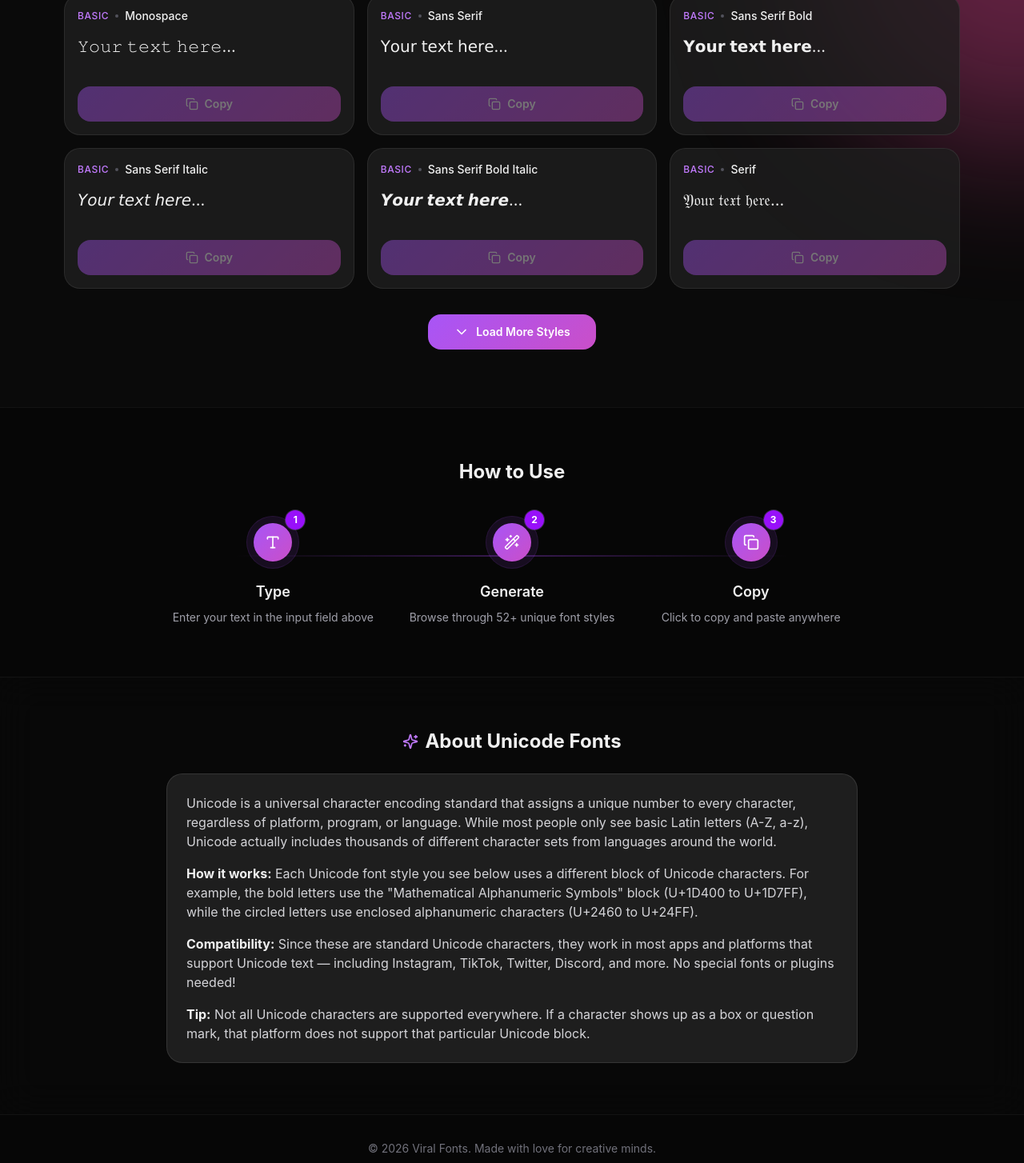
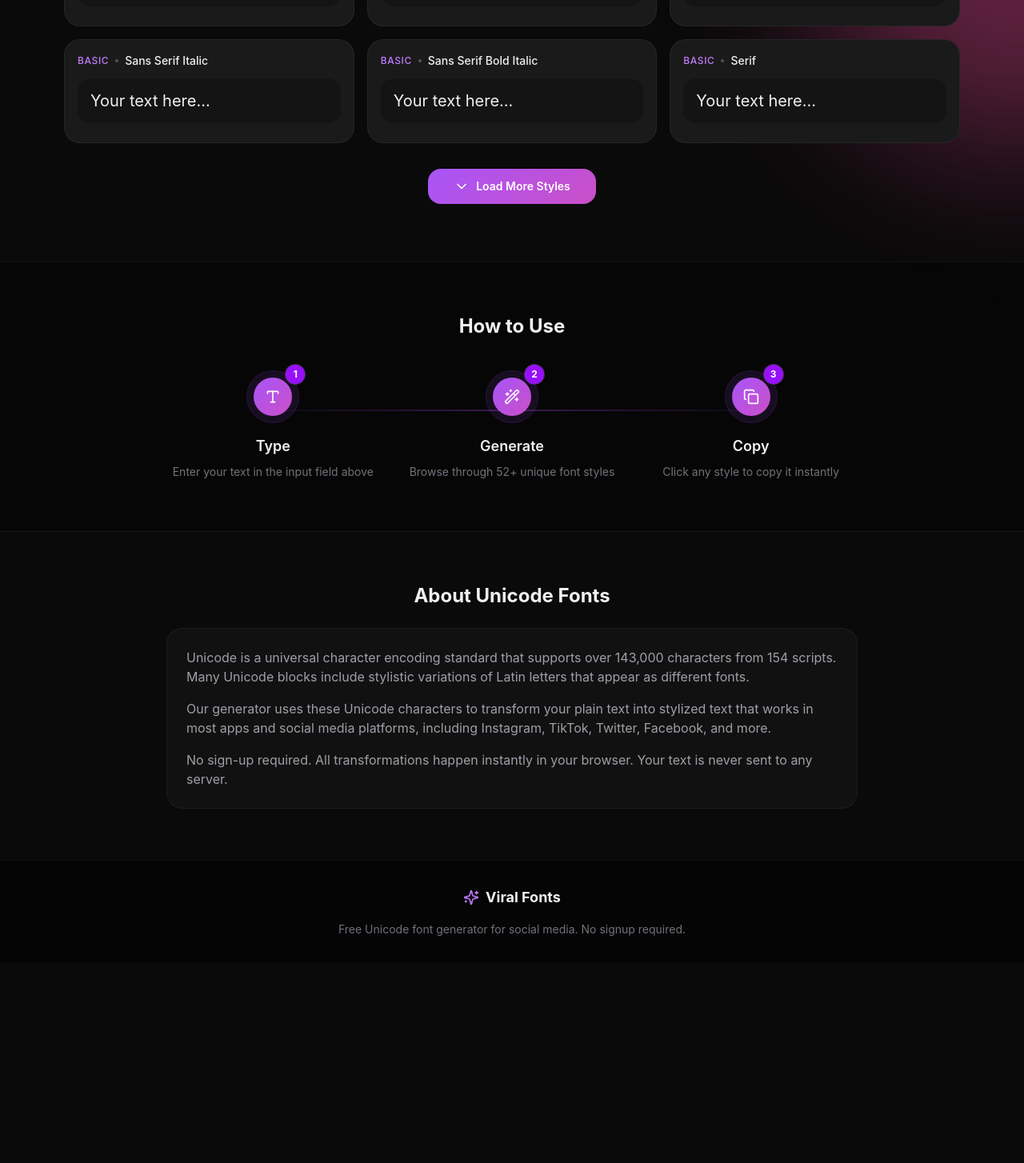
Before and after one commit to Mochynrebel/projects-mini, a Next.js app: page / in a window 1280 px wide. Shown: the part 860-2314 px from the top of the page at 80% size. After the commit the page ends 2064 px from the top, so only its background shows below. Built offline with nearby package versions, Linux system fonts and the light colour scheme.

Commit message:
feat: 更新复制交互 - 点击文字预览区域复制

```diff
--- a/src/app/page.tsx
+++ b/src/app/page.tsx
@@ -4,17 +4,31 @@ import { useState, useCallback } from 'react';
 import { Sparkles, Type, Wand2, Copy } from 'lucide-react';
 import { TextInput } from '@/components/TextInput';
 import { FontGrid } from '@/components/FontGrid';
-import { CopyToast } from '@/components/CopyToast';
+import { CopyToast, useCopyToast } from '@/components/CopyToast';
 import { fontStyles } from '@/lib/fonts';
 
 export default function Home() {
   const [inputText, setInputText] = useState('');
-  const [showToast, setShowToast] = useState(false);
   const [styleCount, setStyleCount] = useState({ shown: 12, total: fontStyles.length });
+  const { toast, showToast, hideToast } = useCopyToast();
 
-  const handleCopy = useCallback(() => {
-    setShowToast(true);
-  }, []);
+  const handleCopy = useCallback(async (text: string, position: { x: number; y: number }) => {
+    try {
+      await navigator.clipboard.writeText(text);
+      showToast('Copied!', position);
+    } catch (err) {
+      // Fallback for older browsers
+      const textarea = document.createElement('textarea');
+      textarea.value = text;
+      textarea.style.position = 'fixed';
+      textarea.style.opacity = '0';
+      document.body.appendChild(textarea);
+      textarea.select();
+      document.execCommand('copy');
+      document.body.removeChild(textarea);
+      showToast('Copied!', position);
+    }
+  }, [showToast]);
 
   const handleCountChange = useCallback((shown: number, total: number) => {
     setStyleCount({ shown, total });
@@ -26,6 +40,13 @@ export default function Home() {
       <div className="gradient-orb gradient-orb-purple fixed -left-60 -top-60 h-[500px] w-[500px]" />
       <div className="gradient-orb gradient-orb-pink fixed -bottom-60 -right-60 h-[500px] w-[500px]" />
       <div className="gradient-orb gradient-orb-orange fixed left-1/3 top-1/2 h-[400px] w-[400px] -translate-y-1/2" />
+
+      {/* Toast notification */}
+      <CopyToast
+        message={toast.message}
+        position={toast.position}
+        onComplete={hideToast}
+      />
 
       {/* Content */}
       <div className="relative z-10">
@@ -48,7 +69,7 @@ export default function Home() {
           {/* Hero Section */}
           <section className="mb-10 text-center">
             <p className="mb-6 text-sm text-zinc-400 sm:text-base">
-              Transform your text into {fontStyles.length}+ unique font styles. Perfect for Instagram bios, TikTok captions, and more.
+              Transform your text into {fontStyles.length}+ unique font styles. Click any style to copy. Perfect for Instagram bios, TikTok captions, and more.
             </p>
             <TextInput value={inputText} onChange={setInputText} />
           </section>
@@ -80,7 +101,7 @@ export default function Home() {
                 {[
                   { icon: Type, title: 'Type', description: 'Enter your text in the input field above' },
                   { icon: Wand2, title: 'Generate', description: 'Browse through 52+ unique font styles' },
-                  { icon: Copy, title: 'Copy', description: 'Click to copy and paste anywhere' },
+                  { icon: Copy, title: 'Copy', description: 'Click any style to copy it instantly' },
                 ].map((step, index) => (
                   <div
                     key={step.title}
@@ -99,7 +120,7 @@ export default function Home() {
                     <h3 className="mb-2 text-lg font-semibold text-[#f0f0f0]">
                       {step.title}
                     </h3>
-                    <p className="text-sm text-zinc-400">
+                    <p className="text-sm text-zinc-500">
                       {step.description}
                     </p>
                   </div>
@@ -110,47 +131,37 @@ export default function Home() {
         </section>
 
         {/* About Section */}
-        <section className="border-t border-white/5 bg-black/20 py-16 backdrop-blur-xl">
+        <section className="border-t border-white/5 py-16">
           <div className="mx-auto max-w-4xl px-4">
-            <div className="flex items-center justify-center gap-2 mb-6">
-              <Sparkles className="h-5 w-5 text-purple-400" />
-              <h2 className="text-2xl font-bold text-[#f0f0f0]">
-                About Unicode Fonts
-              </h2>
-            </div>
-
-            <div className="rounded-2xl border border-white/10 p-6" style={{ backgroundColor: '#1e1e1e' }}>
-              <div className="prose prose-invert prose-sm max-w-none space-y-4 text-zinc-300">
-                <p>
-                  Unicode is a universal character encoding standard that assigns a unique number to every character, regardless of platform, program, or language. While most people only see basic Latin letters (A-Z, a-z), Unicode actually includes thousands of different character sets from languages around the world.
-                </p>
-                <p>
-                  <strong className="text-[#f0f0f0]">How it works:</strong> Each Unicode font style you see below uses a different block of Unicode characters. For example, the bold letters use the &quot;Mathematical Alphanumeric Symbols&quot; block (U+1D400 to U+1D7FF), while the circled letters use enclosed alphanumeric characters (U+2460 to U+24FF).
-                </p>
-                <p>
-                  <strong className="text-[#f0f0f0]">Compatibility:</strong> Since these are standard Unicode characters, they work in most apps and platforms that support Unicode text — including Instagram, TikTok, Twitter, Discord, and more. No special fonts or plugins needed!
-                </p>
-                <p>
-                  <strong className="text-[#f0f0f0]">Tip:</strong> Not all Unicode characters are supported everywhere. If a character shows up as a box or question mark, that platform does not support that particular Unicode block.
-                </p>
-              </div>
+            <h2 className="mb-6 text-center text-2xl font-bold text-[#f0f0f0]">
+              About Unicode Fonts
+            </h2>
+            <div className="rounded-2xl border border-white/5 bg-[#111111] p-6 text-zinc-400">
+              <p className="mb-4">
+                Unicode is a universal character encoding standard that supports over 143,000 characters from 154 scripts. Many Unicode blocks include stylistic variations of Latin letters that appear as different fonts.
+              </p>
+              <p className="mb-4">
+                Our generator uses these Unicode characters to transform your plain text into stylized text that works in most apps and social media platforms, including Instagram, TikTok, Twitter, Facebook, and more.
+              </p>
+              <p>
+                No sign-up required. All transformations happen instantly in your browser. Your text is never sent to any server.
+              </p>
             </div>
           </div>
         </section>
 
         {/* Footer */}
-        <footer className="border-t border-white/5 bg-black/40 py-8">
-          <div className="mx-auto max-w-4xl px-4 text-center">
+        <footer className="border-t border-white/5 bg-black/50 py-8">
+          <div className="mx-auto max-w-6xl px-4 text-center">
+            <div className="mb-4 flex items-center justify-center gap-2">
+              <Sparkles className="h-5 w-5 text-purple-400" />
+              <span className="text-lg font-bold text-[#f0f0f0]">Viral Fonts</span>
+            </div>
             <p className="text-sm text-zinc-500">
-              &copy; {new Date().getFullYear()} Viral Fonts. Made with love for creative minds.
-            </p>
-            <p className="mt-2 text-xs text-zinc-600">
-              Create stunning text for your social media bios, captions, and stories.
+              Free Unicode font generator for social media. No signup required.
             </p>
           </div>
         </footer>
-
-        <CopyToast show={showToast} />
       </div>
     </div>
   );
--- a/src/components/FontCard.tsx
+++ b/src/components/FontCard.tsx
@@ -1,85 +1,90 @@
 'use client';
 
-import { Copy, Check } from 'lucide-react';
-import { useState, useCallback } from 'react';
+import { useState, useRef } from 'react';
+import { Copy } from 'lucide-react';
+import type { FontStyle } from '@/lib/fonts';
 
 interface FontCardProps {
-  styleId: string;
-  styleName: string;
-  category: string;
-  previewText: string;
+  fontStyle: FontStyle;
   convertedText: string;
-  onCopy: () => void;
+  onCopy: (text: string, event: React.MouseEvent) => void;
+  index: number;
 }
 
-export function FontCard({ styleId, styleName, category, previewText, convertedText, onCopy }: FontCardProps) {
-  const [copied, setCopied] = useState(false);
+export function FontCard({ fontStyle, convertedText, onCopy, index }: FontCardProps) {
+  const [isHovered, setIsHovered] = useState(false);
+  const cardRef = useRef<HTMLDivElement>(null);
 
-  const handleCopy = useCallback(async () => {
-    if (!convertedText) return;
+  const handleClick = (e: React.MouseEvent) => {
+    onCopy(convertedText, e);
+  };
 
-    try {
-      await navigator.clipboard.writeText(convertedText);
-      setCopied(true);
-      onCopy();
-      setTimeout(() => setCopied(false), 1000);
-    } catch {
-      // Fallback for older browsers
-      const textarea = document.createElement('textarea');
-      textarea.value = convertedText;
-      textarea.style.position = 'fixed';
-      textarea.style.opacity = '0';
-      document.body.appendChild(textarea);
-      textarea.select();
-      document.execCommand('copy');
-      document.body.removeChild(textarea);
-      setCopied(true);
-      onCopy();
-      setTimeout(() => setCopied(false), 1000);
-    }
-  }, [convertedText, onCopy]);
+  const displayText = convertedText || 'Your text here...';
 
   return (
-    <div className="glass-card group relative overflow-hidden rounded-2xl p-4">
+    <div
+      ref={cardRef}
+      className="animate-in slide-in-from-bottom-4"
+      style={{ animationDelay: `${index * 30}ms`, animationFillMode: 'both' }}
+    >
+      <div
+        className="group relative overflow-hidden rounded-2xl border border-white/5 bg-[#1a1a1a] p-4 transition-all duration-300"
+        onMouseEnter={() => setIsHovered(true)}
+        onMouseLeave={() => setIsHovered(false)}
+      >
+        {/* Style Name Header */}
         <div className="mb-3 flex items-center justify-between">
           <div className="flex items-center gap-2">
             <span className="text-xs font-medium uppercase tracking-wider text-purple-400">
-            {category}
+              {fontStyle.category}
             </span>
             <span className="h-1 w-1 rounded-full bg-zinc-600" />
             <span className="text-sm font-medium text-[#f0f0f0]">
-            {styleName}
+              {fontStyle.name}
             </span>
+          </div>
+
+          {/* Hint indicator */}
+          <div
+            className={`flex items-center gap-1 text-xs text-zinc-500 transition-all duration-200 ${
+              isHovered ? 'opacity-100 translate-x-0' : 'opacity-0 -translate-x-2'
+            }`}
+          >
+            <Copy className="h-3 w-3" />
+            <span>Click to copy</span>
           </div>
         </div>
 
-      <div className="mb-4 min-h-[50px] overflow-x-auto">
+        {/* Clickable Text Preview */}
+        <div
+          onClick={handleClick}
+          className={`relative mb-2 min-h-[50px] cursor-pointer overflow-x-auto rounded-xl px-4 py-3 transition-all duration-200 ${
+            isHovered
+              ? 'bg-[#252525] ring-2 ring-purple-500/30'
+              : 'bg-[#141414]'
+          }`}
+        >
           <p className="text-xl leading-relaxed text-[#f0f0f0] whitespace-nowrap">
-          {previewText}
+            {displayText}
           </p>
         </div>
 
-      <button
-        onClick={handleCopy}
-        disabled={!convertedText}
-        className={`w-full flex items-center justify-center gap-2 rounded-xl py-3 px-4 text-sm font-semibold transition-all duration-200 ${
-          copied
-            ? 'bg-emerald-500 text-white'
-            : 'gradient-button text-white'
-        } disabled:opacity-40 disabled:cursor-not-allowed disabled:hover:scale-100 disabled:hover:shadow-none`}
+        {/* Hover overlay with copy hint */}
+        <div
+          className={`pointer-events-none absolute inset-0 flex items-center justify-center rounded-2xl transition-all duration-200 ${
+            isHovered
+              ? 'bg-black/50 opacity-100'
+              : 'bg-black/0 opacity-0'
+          }`}
         >
-        {copied ? (
-          <>
-            <Check className="h-4 w-4" />
-            <span>Copied!</span>
-          </>
-        ) : (
-          <>
+          <div className={`flex items-center gap-2 rounded-full bg-gradient-to-r from-purple-600 to-pink-500 px-5 py-2.5 text-sm font-semibold text-white shadow-xl shadow-purple-500/30 transition-all duration-200 ${
+            isHovered ? 'scale-100 opacity-100' : 'scale-75 opacity-0'
+          }`}>
             <Copy className="h-4 w-4" />
-            <span>Copy</span>
-          </>
-        )}
-      </button>
+            <span>Click to Copy</span>
+          </div>
+        </div>
+      </div>
     </div>
   );
 }
--- a/src/components/FontGrid.tsx
+++ b/src/components/FontGrid.tsx
@@ -7,7 +7,7 @@ import { fontStyles, convertText } from '@/lib/fonts';
 
 interface FontGridProps {
   inputText: string;
-  onCopy: () => void;
+  onCopy: (text: string, position: { x: number; y: number }) => void;
   onCountChange: (shown: number, total: number) => void;
 }
 
@@ -18,8 +18,13 @@ export function FontGrid({ inputText, onCopy, onCountChange }: FontGridProps) {
   const [visibleCount, setVisibleCount] = useState(INITIAL_COUNT);
   const totalStyles = fontStyles.length;
 
-  const handleCopy = useCallback(() => {
-    onCopy();
+  const handleCopy = useCallback((text: string, event: React.MouseEvent) => {
+    // Get click position for tooltip
+    const position = {
+      x: event.clientX,
+      y: event.clientY,
+    };
+    onCopy(text, position);
   }, [onCopy]);
 
   const handleLoadMore = useCallback(() => {
@@ -38,21 +43,14 @@ export function FontGrid({ inputText, onCopy, onCountChange }: FontGridProps) {
   return (
     <div>
       <div className="grid grid-cols-1 gap-4 sm:grid-cols-2 lg:grid-cols-3">
-        {fontStyles.slice(0, visibleCount).map((style, index) => (
-          <div
-            key={style.id}
-            className="animate-in slide-in-from-bottom-4"
-            style={{ animationDelay: `${index * 30}ms`, animationFillMode: 'both' }}
-          >
-            <FontCard
-              styleId={style.id}
-              styleName={style.name}
-              category={style.category}
-              previewText={convertText(inputText || 'Your text here...', style.id)}
-              convertedText={convertText(inputText, style.id)}
-              onCopy={handleCopy}
-            />
-          </div>
+        {fontStyles.slice(0, visibleCount).map((fontStyle, index) => (
+          <FontCard
+            key={fontStyle.id}
+            fontStyle={fontStyle}
+            convertedText={convertText(inputText, fontStyle.id)}
+            onCopy={handleCopy}
+            index={index}
+          />
         ))}
       </div>
 
@@ -61,7 +59,7 @@ export function FontGrid({ inputText, onCopy, onCountChange }: FontGridProps) {
         <div className="mt-8 flex justify-center">
           <button
             onClick={handleLoadMore}
-            className="gradient-button flex items-center gap-2 rounded-xl px-8 py-3 text-sm font-semibold text-white transition-all duration-200"
+            className="gradient-button flex items-center gap-2 rounded-xl px-8 py-3 text-sm font-semibold text-white transition-all duration-200 hover:scale-105 hover:shadow-lg hover:shadow-purple-500/30 disabled:opacity-40"
           >
             <ChevronDown className="h-5 w-5" />
             <span>Load More Styles</span>
```
Also changed, not shown: src/components/CopyToast.tsx (+66 -14 lines). Lines whose indentation alone changed are shown as unchanged.
